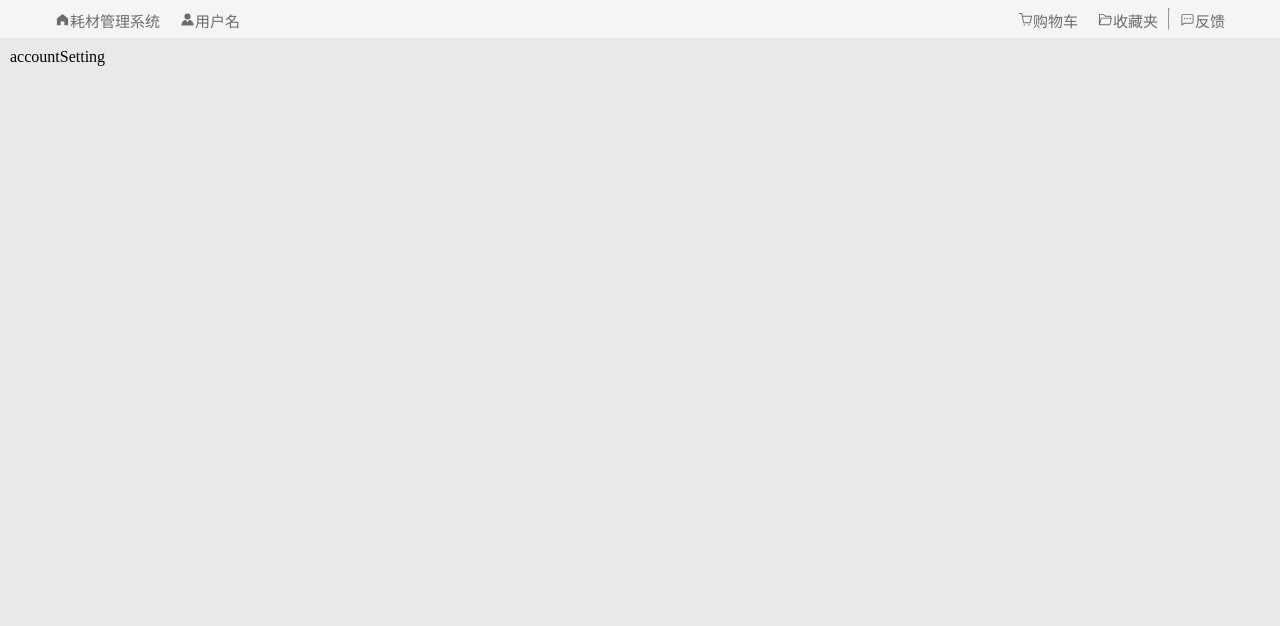
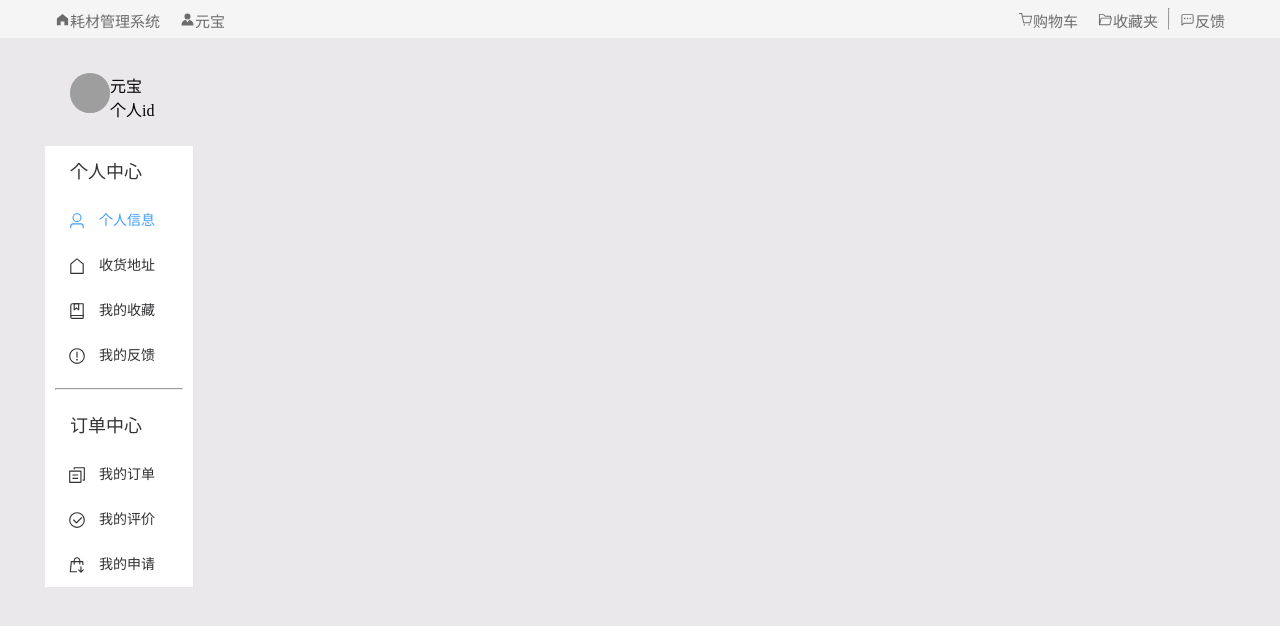
Before and after one commit to yuanbaoyaoyao/record-web, a Vue app: page /#/accountSetting in a window 1280 px wide. Shown: the top 626 px of the page. Built offline with nearby package versions, Linux system fonts and the light colour scheme; grey boxes are pictures that could not be loaded.

Commit message:
accountSetting sidebar layout

```diff
--- /dev/null
+++ b/src/components/AccountSidebar.vue
@@ -0,0 +1,78 @@
+<template>
+    <div>
+        <el-row>
+            <el-col :span="3">
+                <el-menu default-active="1">
+                    <span class="sidebar-title">个人中心</span>
+                    <el-menu-item index="1">
+                        <el-icon>
+                            <user />
+                        </el-icon>
+                        <span>个人信息</span>
+                    </el-menu-item>
+                    <el-menu-item index="2">
+                        <el-icon>
+                            <house />
+                        </el-icon>
+                        <span>收货地址</span>
+                    </el-menu-item>
+                    <el-menu-item index="3">
+                        <el-icon>
+                            <collection />
+                        </el-icon>
+                        <span>我的收藏</span>
+                    </el-menu-item>
+                    <el-menu-item index="4">
+                        <el-icon>
+                            <warning />
+                        </el-icon>
+                        <span>我的反馈</span>
+                    </el-menu-item>
+                    <hr />
+                    <span class="sidebar-title">订单中心</span>
+                    <el-menu-item index="5">
+                        <el-icon>
+                            <document-copy />
+                        </el-icon>
+                        <span>我的订单</span>
+                    </el-menu-item>
+                    <el-menu-item index="6">
+                        <el-icon>
+                            <circle-check />
+                        </el-icon>
+                        <span>我的评价</span>
+                    </el-menu-item>
+                    <el-menu-item index="7">
+                        <el-icon>
+                            <sold-out />
+                        </el-icon>
+                        <span>我的申请</span>
+                    </el-menu-item>
+                </el-menu>
+            </el-col>
+        </el-row>
+    </div>
+</template>
+<script setup>
+import {
+    User, House, Collection, Warning, DocumentCopy, CircleCheck, SoldOut
+} from '@element-plus/icons-vue'
+</script>
+<style scoped>
+hr {
+    margin: 10px;
+}
+span {
+    margin: 5px;
+}
+.el-menu-item {
+    height: 45px;
+}
+.sidebar-title{
+    padding-left: 20px;
+    font-size: large;
+    font-weight: 500;
+    line-height: 52px;
+    color: #333;
+}
+</style>
--- a/src/components/Header.vue
+++ b/src/components/Header.vue
@@ -9,13 +9,13 @@
                 </div>
                 <span>耗材管理系统</span>
             </router-link>
-            <router-link to="cart">
+            <router-link to="accountSetting">
                 <div class="header-icon">
                     <el-icon>
                         <Avatar />
                     </el-icon>
                 </div>
-                <span>用户名</span>
+                <span>元宝</span>
             </router-link>
         </div>
         <div class="header-right">
@@ -68,7 +68,7 @@ import { HomeFilled, Avatar, ShoppingCart, FolderOpened, ChatDotSquare } from '@
     display: flex;
     justify-content: space-between;
 }
-.header{
+.header {
     margin: auto;
 }
 a {
--- a/src/views/AccountSetting.vue
+++ b/src/views/AccountSetting.vue
@@ -1,3 +1,42 @@
 <template>
-    accountSetting
+    <div class="account-setting">
+        <div class="setting-header">
+            <div class="setting-avatar">
+                <el-avatar
+                    src="https://cube.elemecdn.com/0/88/03b0d39583f48206768a7534e55bcpng.png"
+                ></el-avatar>
+            </div>
+            <div class="setting-userInfo">
+                <div class="setting-userName">元宝</div>
+                <div class="setting-title">个人id</div>
+            </div>
+        </div>
+        <div class="setting-center">
+            <v-account-sidebar />
+            <div class="setting-center-content">
+                <router-view v-slot="{ Component }">
+                    <keep-alive>
+                        <div>
+                            <component :is="Component" />
+                        </div>
+                    </keep-alive>
+                </router-view>
+            </div>
+        </div>
+    </div>
 </template>
+<script setup>
+import vAccountSidebar from '../components/AccountSidebar.vue';
+</script>
+<style scoped>
+.account-setting {
+    width: 1190px !important;
+    margin: auto;
+}
+.setting-header {
+    display: grid;
+    grid-template-columns: auto auto;
+    justify-content: flex-start;
+    margin: 25px;
+}
+</style>
--- a/src/views/Dashboard.vue
+++ b/src/views/Dashboard.vue
@@ -221,6 +221,9 @@ img {
     justify-items: center;
     margin: 25px;
 }
+.dashboard-logo {
+    margin-right: 40px;
+}
 .dashboard-search-top {
     display: flex;
     justify-content: flex-start;
@@ -228,7 +231,7 @@ img {
     margin-top: 10px;
 }
 .search-input {
-    width: 600px;
+    width: 535px;
     border-radius: 15px;
 }
 .search-input :deep() .el-input__inner {
@@ -296,9 +299,6 @@ img {
     align-items: center;
     font-size: x-large;
 }
-.button-text {
-    font-size: large;
-}
 .notice-title {
     margin-right: 10px;
     font-family: tahoma, arial, "Hiragino Sans GB", 宋体, sans-serif !important;
--- a/src/views/Home.vue
+++ b/src/views/Home.vue
@@ -7,11 +7,11 @@
             <!-- <v-sidebar /> -->
             <div class="content">
                 <router-view v-slot="{ Component }">
-                    <transition name="move" mode="out-in">
-                        <keep-alive>
+                    <keep-alive>
+                        <div>
                             <component :is="Component" />
-                        </keep-alive>
-                    </transition>
+                        </div>
+                    </keep-alive>
                 </router-view>
             </div>
         </div>
```
